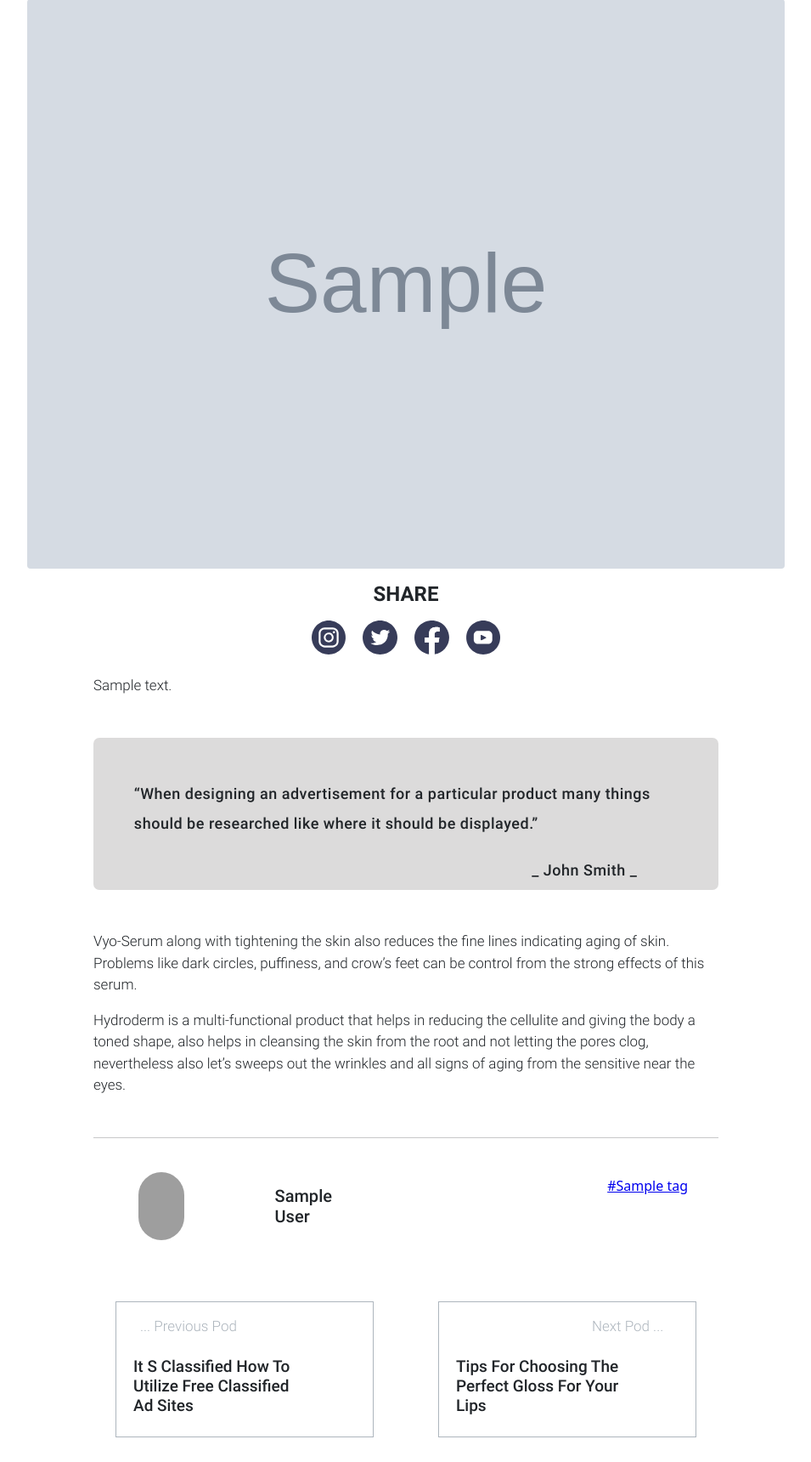
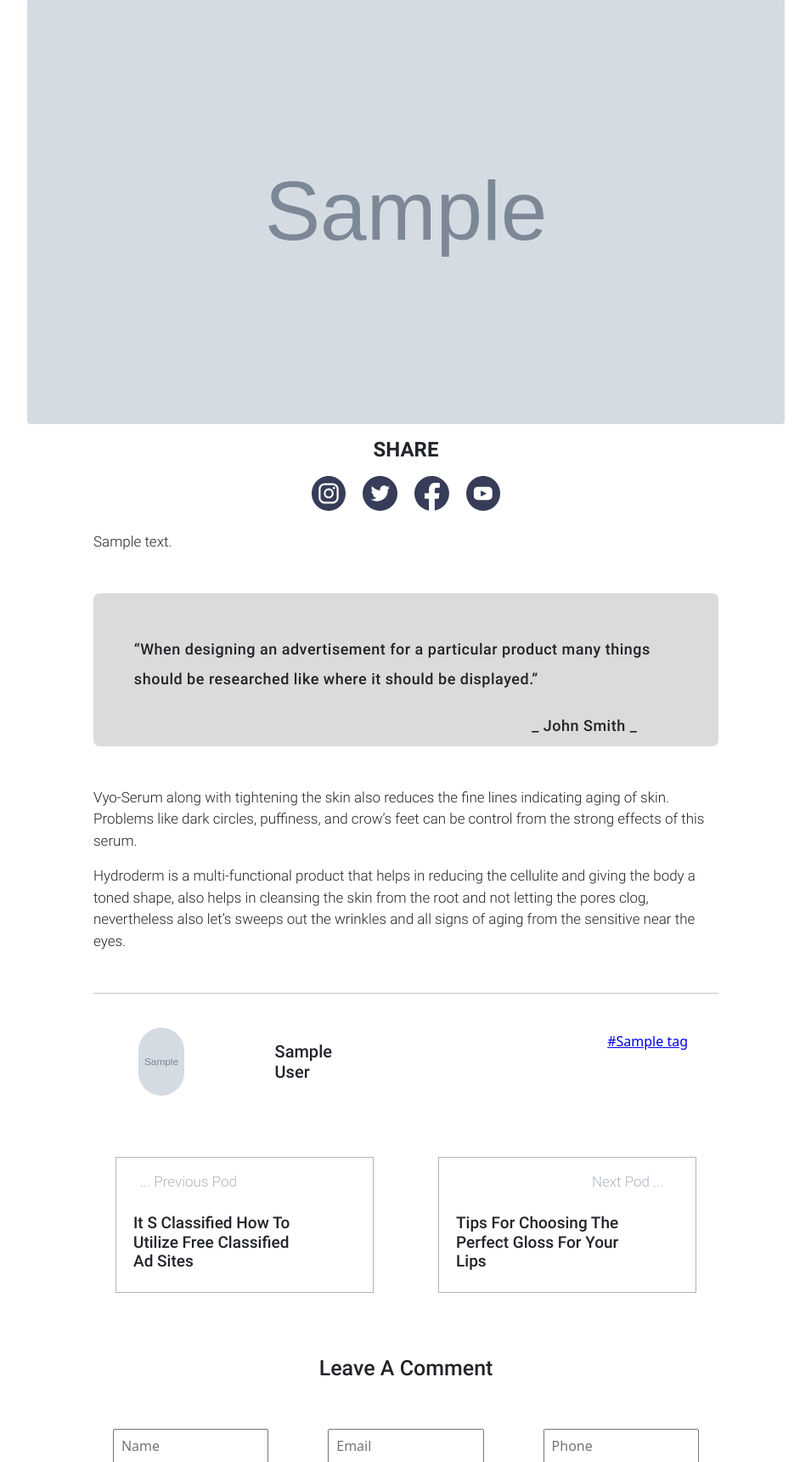
Before and after one commit to Xadjayevv23/car_settings_shop, a Django app: template templates/main/blog-details.html in a window 1280 px wide. Shown: the part 317-2037 px from the top of the page at 85% size, without its empty margins (162-1117 px from the left). Run offline with Django 4.2, Linux system fonts and the light colour scheme; the template is opened without the code that fills it: most values are stand-ins (such as "Sample title", 1, 10 or a date in 2020); grey boxes marked "Sample" are stand-in pictures; some libraries are stand-ins or nearby versions; grey boxes are pictures that could not be loaded.

Commit message:
ozgarishlar

```diff
--- a/assets/css/styl.css
+++ b/assets/css/styl.css
@@ -2292,6 +2292,7 @@
 /* ===OPEN=== ===OPEN===  ADD BLOG DETAILS SELECT BEGIN  ===OPEN=== ===OPEN=== */
 .blog_us-details-img {
     width: 80%;
+    height: 500px;
     border-radius: 4px;
 }
 
--- a/templates/main/blog-details.html
+++ b/templates/main/blog-details.html
@@ -34,7 +34,7 @@
             <div class="row d-flex justify-content-center">
                 <div class="col-lg-12">
                     <div class="blog-details-pictures d-flex justify-content-center">
-                        <img class="blog_us-details-img h-50" src="{{ post.banner.url }}" alt="{{ post.title }}">
+                        <img class="blog_us-details-img img-fluid" src="{{ post.banner.url }}" alt="{{ post.title }}">
                     </div>
                 </div>
                 <div class="col-lg-8 d-flex justify-content-center align-content-center">
@@ -78,7 +78,7 @@
                                 <div class="col-lg-6 col-md-6 col-sm-6">
                                     <div class="blog__details__author d-flex my-4 w-100 justify-content-around">
                                         <div class="blog__details__author__pic">
-                                            <img class="blog-author-avatar h-100" src="../img/blog-author.jpg" alt="">
+                                            <img class="blog-author-avatar h-100" src="{{ post.author.avatar.url }}" alt="">
                                         </div>
                                         <div class="blog__details__author__text my-2">
                                             <h5 class="blog-author-full_name pt-2">
@@ -89,7 +89,7 @@
                                 </div>
                                 <div class="col-lg-6 col-md-6 col-sm-6 d-flex justify-content-end">
                                     <div class="blog__details__tags my-4 py-1 mx-4 px-2">
-                                        {% for tag in post.tags %}
+                                        {% for tag in post.tags.posts %}
                                             <a href="#" class="mx-1">
                                                 #{{ tag }}
                                             </a>
```
